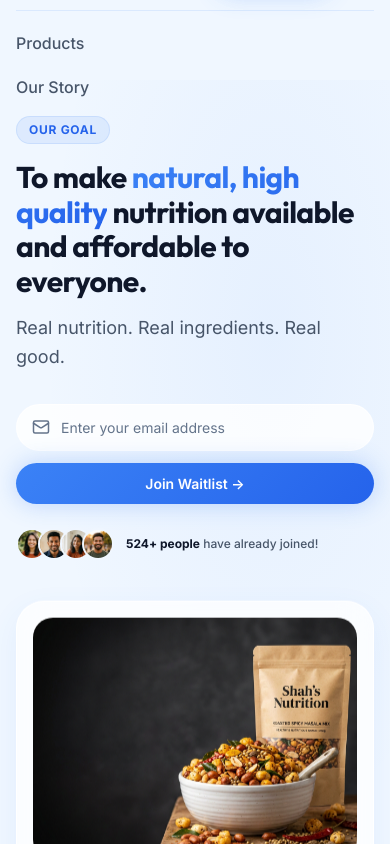
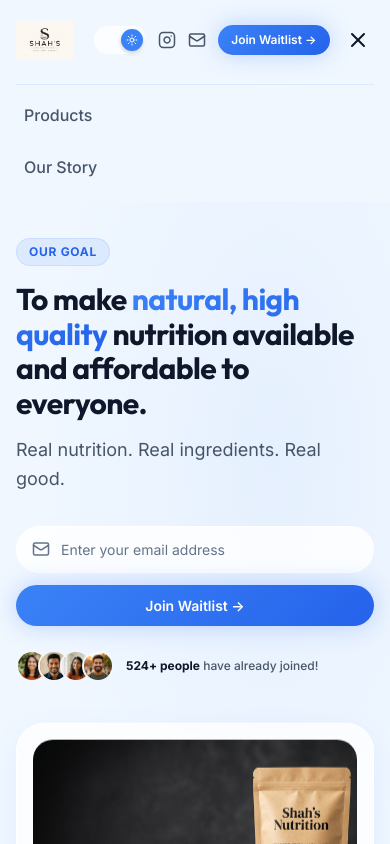
Before and after one commit to Sugamsss/shahsprotein, a React (Vite) app: page / in a window 390 px wide. Both pictures are taken after a click on the button 358 px from the left and 39 px from the top of the page. Shown: the top 844 px of the page. Built offline with nearby package versions, Linux system fonts and the light colour scheme.

Commit message:
[4.1.3.1] Polish mobile hamburger drawer with animations and accessibility

```diff
--- a/src/components/layout/Header.tsx
+++ b/src/components/layout/Header.tsx
@@ -1,4 +1,4 @@
-import React, { useState, useEffect } from 'react';
+import React, { useState, useEffect, useRef } from 'react';
 import { Container } from './Container';
 import { ThemeToggle } from '../ui/ThemeToggle';
 import { Button } from '../ui/Button';
@@ -10,6 +10,7 @@
   const { openWaitlistModal } = useModal();
   const [isScrolled, setIsScrolled] = useState(false);
   const [mobileMenuOpen, setMobileMenuOpen] = useState(false);
+  const headerRef = useRef<HTMLElement>(null);
 
   useEffect(() => {
     const handleScroll = () => {
@@ -19,15 +20,44 @@
     return () => window.removeEventListener('scroll', handleScroll);
   }, []);
 
+  useEffect(() => {
+    if (!mobileMenuOpen) return;
+
+    const handleKeyDown = (e: KeyboardEvent) => {
+      if (e.key === 'Escape') {
+        setMobileMenuOpen(false);
+      }
+    };
+
+    const handleClickOutside = (e: MouseEvent) => {
+      if (headerRef.current && !headerRef.current.contains(e.target as Node)) {
+        setMobileMenuOpen(false);
+      }
+    };
+
+    document.addEventListener('keydown', handleKeyDown);
+    document.addEventListener('mousedown', handleClickOutside);
+    document.body.style.overflow = 'hidden';
+
+    return () => {
+      document.removeEventListener('keydown', handleKeyDown);
+      document.removeEventListener('mousedown', handleClickOutside);
+      document.body.style.overflow = '';
+    };
+  }, [mobileMenuOpen]);
+
   return (
     <header
+      ref={headerRef}
       style={{
         position: 'sticky',
         top: 0,
-        zIndex: 'var(--z-header)' as any,
-        height: 'var(--header-height)',
+        zIndex: 'var(--z-header)' as unknown as number,
+        height: 'auto',
+        minHeight: 'var(--header-height)',
         display: 'flex',
-        alignItems: 'center',
+        flexDirection: 'column',
+        justifyContent: 'center',
         backgroundColor: 'var(--color-bg-header)',
         backdropFilter: 'var(--glass-backdrop)',
         WebkitBackdropFilter: 'var(--glass-backdrop)',
@@ -36,7 +66,7 @@
       }}
     >
       <Container>
-        <div style={{ display: 'flex', alignItems: 'center', justifyContent: 'space-between' }}>
+        <div style={{ display: 'flex', alignItems: 'center', justifyContent: 'space-between', height: 'var(--header-height)' }}>
           {/* Brand Logo */}
           <a href="#" style={{ display: 'flex', alignItems: 'center', gap: '0.75rem' }}>
             <img
@@ -93,7 +123,9 @@
             <button
               className="mobile-toggle"
               onClick={() => setMobileMenuOpen(!mobileMenuOpen)}
-              aria-label="Toggle menu"
+              aria-label={mobileMenuOpen ? 'Close menu' : 'Open menu'}
+              aria-expanded={mobileMenuOpen}
+              aria-controls="mobile-drawer"
               style={{
                 color: 'var(--color-text-primary)',
                 padding: '0.25rem',
@@ -108,25 +140,37 @@
         </div>
 
         {/* Mobile Dropdown Drawer */}
-        {mobileMenuOpen && (
         <div
-            className="animate-fade-in"
+          id="mobile-drawer"
+          aria-hidden={!mobileMenuOpen}
           style={{
-              paddingTop: '1rem',
-              paddingBottom: '1rem',
-              borderTop: '1px solid var(--color-border-subtle)',
-              marginTop: '0.75rem',
+            maxHeight: mobileMenuOpen ? '300px' : '0px',
+            opacity: mobileMenuOpen ? 1 : 0,
+            overflow: 'hidden',
+            borderTop: mobileMenuOpen ? '1px solid var(--color-border-subtle)' : '1px solid transparent',
+            marginTop: mobileMenuOpen ? '0.25rem' : '0px',
+            paddingTop: mobileMenuOpen ? '0.5rem' : '0px',
+            paddingBottom: mobileMenuOpen ? '0.75rem' : '0px',
             display: 'flex',
             flexDirection: 'column',
-              gap: '0.75rem',
+            gap: '0.5rem',
             width: '100%',
+            transition: 'max-height 0.35s cubic-bezier(0.16, 1, 0.3, 1), opacity 0.3s ease, margin 0.3s ease, padding 0.3s ease, border-color 0.3s ease',
+            pointerEvents: mobileMenuOpen ? 'auto' : 'none',
           }}
         >
           <a
             href="#products"
             className="nav-link"
             onClick={() => setMobileMenuOpen(false)}
-              style={{ fontSize: 'var(--font-size-base)', padding: '0.25rem 0' }}
+            style={{
+              fontSize: 'var(--font-size-base)',
+              minHeight: '44px',
+              display: 'flex',
+              alignItems: 'center',
+              width: '100%',
+              padding: '0 0.5rem',
+            }}
           >
             Products
           </a>
@@ -134,12 +178,18 @@
             href="#our-story"
             className="nav-link"
             onClick={() => setMobileMenuOpen(false)}
-              style={{ fontSize: 'var(--font-size-base)', padding: '0.25rem 0' }}
+            style={{
+              fontSize: 'var(--font-size-base)',
+              minHeight: '44px',
+              display: 'flex',
+              alignItems: 'center',
+              width: '100%',
+              padding: '0 0.5rem',
+            }}
           >
             Our Story
           </a>
         </div>
-        )}
       </Container>
     </header>
   );
```
Lines whose indentation alone changed are shown as unchanged.
